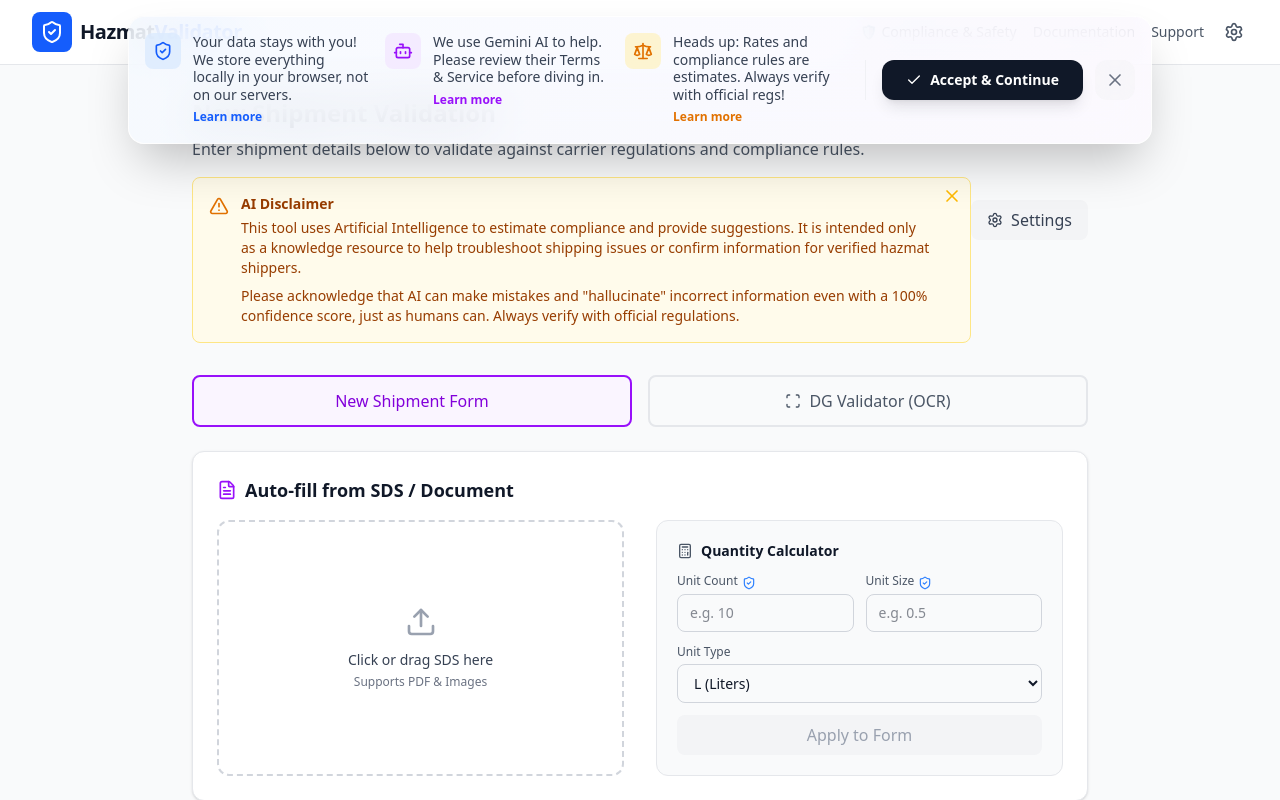
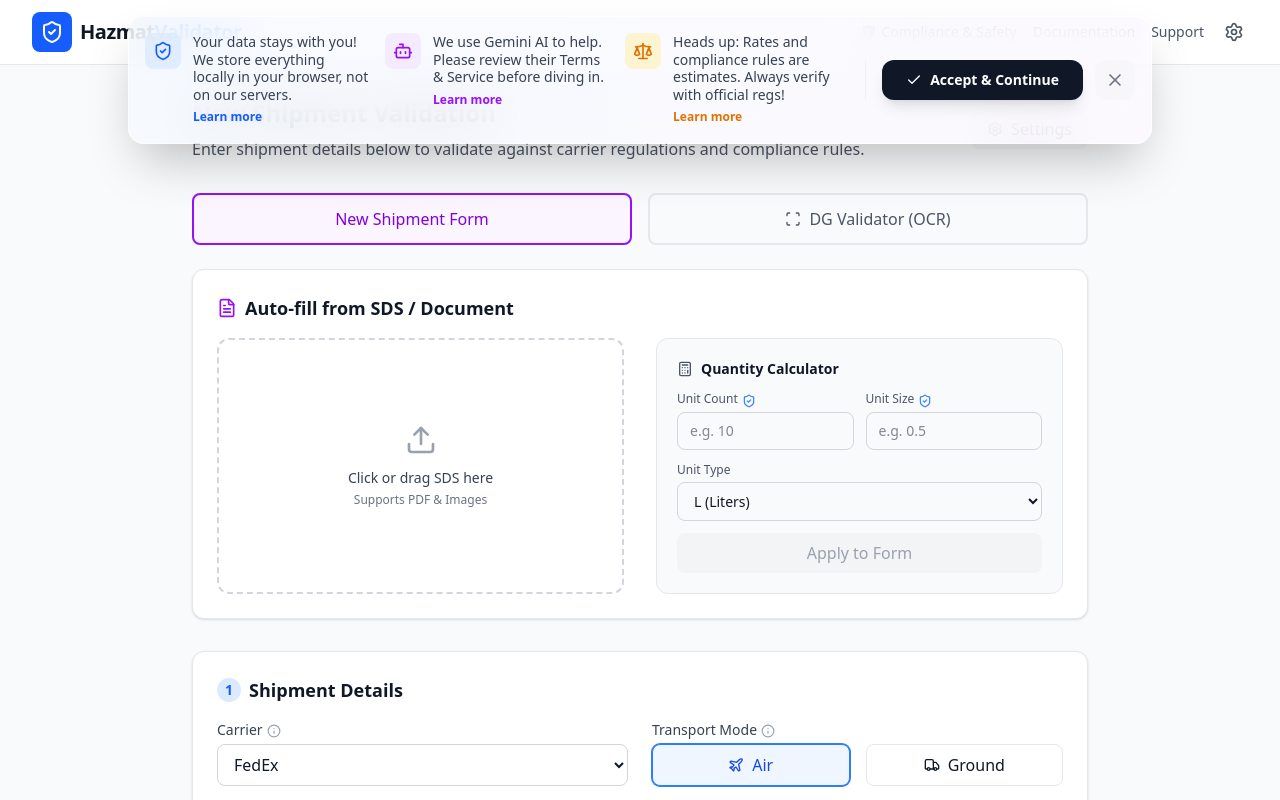
Before and after one commit to mstanczak/thermal-hubble, a React (Vite) app: page / in a window 1280 px wide. Shown: the top 800 px of the page. Built offline with nearby package versions, Linux system fonts and the light colour scheme.

Commit message:
refactor: Remove redundant disclaimer and add discreet factory reset

```diff
--- a/src/App.tsx
+++ b/src/App.tsx
@@ -7,12 +7,11 @@ import { Support } from './components/Support';
 import { ComplianceBanner } from './components/ComplianceBanner';
 import { ComplianceInfo } from './components/ComplianceInfo';
 import { useState, useEffect } from 'react';
-import { Settings, ArrowLeft, AlertTriangle, X, Scan } from 'lucide-react';
+import { Settings, ArrowLeft, Scan } from 'lucide-react';
 import clsx from 'clsx';
 
 function App() {
   const [currentPage, setCurrentPage] = useState<'form' | 'settings' | 'validator' | 'documentation' | 'support' | 'compliance-info'>('form');
-  const [showDisclaimer, setShowDisclaimer] = useState(false);
   const [isComplianceVerified, setIsComplianceVerified] = useState(false);
   const [previousPage, setPreviousPage] = useState<'form' | 'validator'>('form');
 
@@ -22,18 +21,7 @@ function App() {
     if (complianceAcknowledged) {
       setIsComplianceVerified(true);
     }
-
-    // Existing disclaimer check (keeping this as it serves a different, specific context about hallucinations)
-    const acknowledged = localStorage.getItem('ai_disclaimer_acknowledged');
-    if (!acknowledged) {
-      setShowDisclaimer(true);
-    }
   }, []);
-
-  const handleDismissDisclaimer = () => {
-    localStorage.setItem('ai_disclaimer_acknowledged', 'true');
-    setShowDisclaimer(false);
-  };
 
   const handleComplianceAccept = () => {
     setIsComplianceVerified(true);
@@ -94,30 +82,7 @@ function App() {
                   Enter shipment details below to validate against carrier regulations and compliance rules.
                 </p>
 
-                {showDisclaimer && (
-                  <div className="mt-4 bg-amber-50 border border-amber-200 rounded-lg p-4 flex gap-3 items-start relative">
-                    <AlertTriangle className="w-5 h-5 text-amber-600 flex-shrink-0 mt-0.5" />
-                    <div className="text-sm text-amber-800 pr-6">
-                      <p className="font-semibold mb-1">AI Disclaimer</p>
-                      <p>
-                        This tool uses Artificial Intelligence to estimate compliance and provide suggestions.
-                        It is intended only as a knowledge resource to help troubleshoot shipping issues or confirm
-                        information for verified hazmat shippers.
-                      </p>
-                      <p className="mt-2 font-medium">
-                        Please acknowledge that AI can make mistakes and "hallucinate" incorrect information even with
-                        a 100% confidence score, just as humans can. Always verify with official regulations.
-                      </p>
-                    </div>
-                    <button
-                      onClick={handleDismissDisclaimer}
-                      className="absolute top-2 right-2 text-amber-400 hover:text-amber-700 transition-colors"
-                      title="Dismiss and don't show again"
-                    >
-                      <X className="w-5 h-5" />
-                    </button>
-                  </div>
-                )}
+                {/* Disclaimer removed as per user request */}
               </div>
               <button
                 onClick={() => setCurrentPage('settings')}
--- a/src/components/SettingsPanel.tsx
+++ b/src/components/SettingsPanel.tsx
@@ -689,6 +689,21 @@ export function SettingsPanel() {
                     </div>
                 )
             }
+
+            <div className="mt-8 pt-4 border-t border-gray-100 flex justify-center">
+                <button
+                    onClick={() => {
+                        if (confirm('Are you sure you want to reset the application? This will clear all data and settings.')) {
+                            localStorage.clear();
+                            window.location.reload();
+                        }
+                    }}
+                    className="text-xs text-gray-300 hover:text-red-400 transition-colors"
+                    title="Factory Reset"
+                >
+                    Reset Application
+                </button>
+            </div>
         </div >
     );
 }
```
